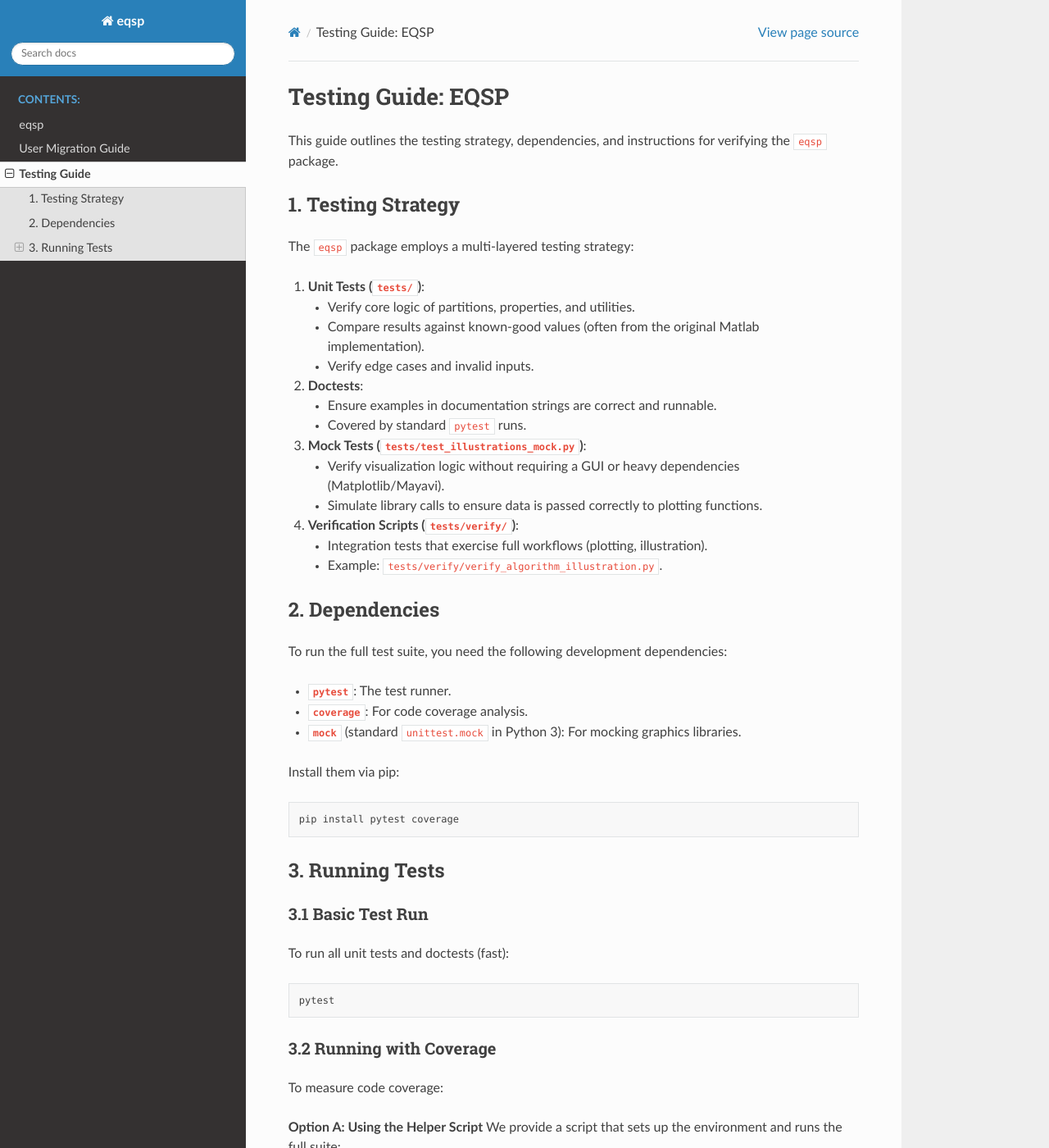
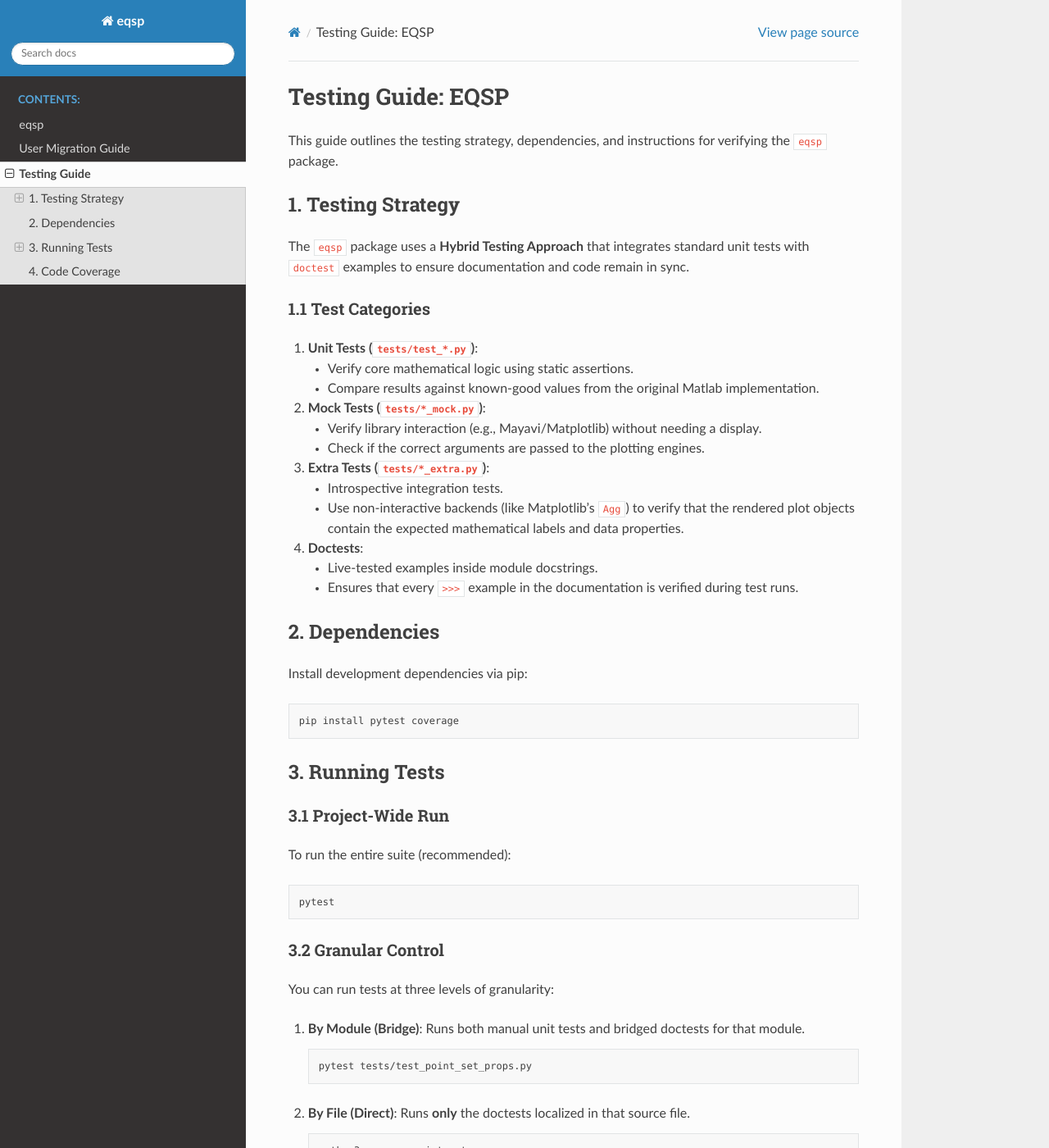
Before and after one commit to penguian/eqsp, a Sphinx documentation site: the page built from doc/testing_guide.md, in a window 1280 px wide and 1400 px high. Shown: the whole window at 82% size. Built offline with Sphinx 7.4.7 and the Read the Docs theme 3.1.0, drawn with Linux system fonts in a browser that asks for light colours; some of the changed text lies outside the part shown.

Commit message:
Update the documentation

````diff
--- a/doc/api/eqsp.rst
+++ b/doc/api/eqsp.rst
@@ -20,10 +20,10 @@ eqsp.illustrations module
    :show-inheritance:
    :undoc-members:
 
-eqsp.illustrations\_mayavi module
----------------------------------
+eqsp.visualizations module
+--------------------------
 
-.. automodule:: eqsp.illustrations_mayavi
+.. automodule:: eqsp.visualizations
    :members:
    :show-inheritance:
    :undoc-members:
--- a/doc/conf.py
+++ b/doc/conf.py
@@ -17,6 +17,8 @@ extensions = [
     'sphinx_rtd_theme',
 ]
 
+autodoc_mock_imports = ["mayavi", "mayavi.mlab", "PyQt5"]
+
 templates_path = ['_templates']
 exclude_patterns = ['_build', 'Thumbs.db', '.DS_Store']
 
--- a/doc/testing_guide.md
+++ b/doc/testing_guide.md
@@ -4,75 +4,65 @@ This guide outlines the testing strategy, dependencies, and instructions for ver
 
 ## 1. Testing Strategy
 
-The `eqsp` package employs a multi-layered testing strategy:
+The `eqsp` package uses a **Hybrid Testing Approach** that integrates standard unit tests with `doctest` examples to ensure documentation and code remain in sync.
 
-1.  **Unit Tests (`tests/`)**:
-    *   Verify core logic of partitions, properties, and utilities.
-    *   Compare results against known-good values (often from the original Matlab implementation).
-    *   Verify edge cases and invalid inputs.
-2.  **Doctests**:
-    *   Ensure examples in documentation strings are correct and runnable.
-    *   Covered by standard `pytest` runs.
-3.  **Mock Tests (`tests/test_illustrations_mock.py`)**:
-    *   Verify visualization logic without requiring a GUI or heavy dependencies (Matplotlib/Mayavi).
-    *   Simulate library calls to ensure data is passed correctly to plotting functions.
-4.  **Verification Scripts (`tests/verify/`)**:
-    *   Integration tests that exercise full workflows (plotting, illustration).
-    *   Example: `tests/verify/verify_algorithm_illustration.py`.
+### 1.1 Test Categories
+
+1.  **Unit Tests (`tests/test_*.py`)**:
+    *   Verify core mathematical logic using static assertions.
+    *   Compare results against known-good values from the original Matlab implementation.
+2.  **Mock Tests (`tests/*_mock.py`)**:
+    *   Verify library interaction (e.g., Mayavi/Matplotlib) without needing a display.
+    *   Check if the correct arguments are passed to the plotting engines.
+3.  **Extra Tests (`tests/*_extra.py`)**:
+    *   Introspective integration tests.
+    *   Use non-interactive backends (like Matplotlib's `Agg`) to verify that the rendered plot objects contain the expected mathematical labels and data properties.
+4.  **Doctests**:
+    *   Live-tested examples inside module docstrings.
+    *   Ensures that every `>>>` example in the documentation is verified during test runs.
 
 ## 2. Dependencies
 
-To run the full test suite, you need the following development dependencies:
+Install development dependencies via pip:
 
-*   **`pytest`**: The test runner.
-*   **`coverage`**: For code coverage analysis.
-*   **`mock`** (standard `unittest.mock` in Python 3): For mocking graphics libraries.
-
-Install them via pip:
 ```bash
 pip install pytest coverage
 ```
 
 ## 3. Running Tests
 
-### 3.1 Basic Test Run
-To run all unit tests and doctests (fast):
+### 3.1 Project-Wide Run
+To run the entire suite (recommended):
 ```bash
 pytest
 ```
 
-### 3.2 Running with Coverage
-To measure code coverage:
+### 3.2 Granular Control
+You can run tests at three levels of granularity:
 
-**Option A: Using the Helper Script**
-We provide a script that sets up the environment and runs the full suite:
+1.  **By Module (Bridge)**:
+    Runs both manual unit tests and bridged doctests for that module.
+    ```bash
+    pytest tests/test_point_set_props.py
+    ```
+2.  **By File (Direct)**:
+    Runs **only** the doctests localized in that source file.
+    ```bash
+    python3 -m eqsp.point_set_props -v
+    ```
+3.  **Interactive Inspection**:
+    To visually verify 2D or 3D output on your local machine:
+    ```bash
+    python3 tests/inspect_illustrations.py
+    python3 tests/inspect_visualizations.py
+    ```
+
+## 4. Code Coverage
+
+To generate a full coverage report, use the provided helper script:
+
 ```bash
 ./run_coverage.sh
 ```
 
-**Option B: Manual Command**
-```bash
-# 1. Run tests with coverage
-python3 -m coverage run --source=eqsp -m pytest
-
-# 2. View report
-python3 -m coverage report
-```
-
-### 3.3 Running Specific Tests
-To run only the histogram tests, for example:
-```bash
-pytest tests/test_histograms.py
-```
-
-To run only the mock illustration tests:
-```bash
-pytest tests/test_illustrations_mock.py
-```
-
-### 3.4 Verification Scripts
-The integration scripts are located in `tests/verify/`. They can be run directly:
-```bash
-python3 tests/verify/verify_algorithm_illustration.py
-```
-Most are configured to run headlessly (non-interactive backend), making them suitable for automated checks.
+This will run all tests (including doctests) and produce a summary in the terminal. The project maintains a benchmark of **94% coverage**.
````
Also changed, not shown: INSTALL.md (+9 -13 lines), README.md (+7 -8 lines), doc/python_environments.md (added, +99 -0 lines), doc/user_migration_guide.md (+29 -7 lines).
